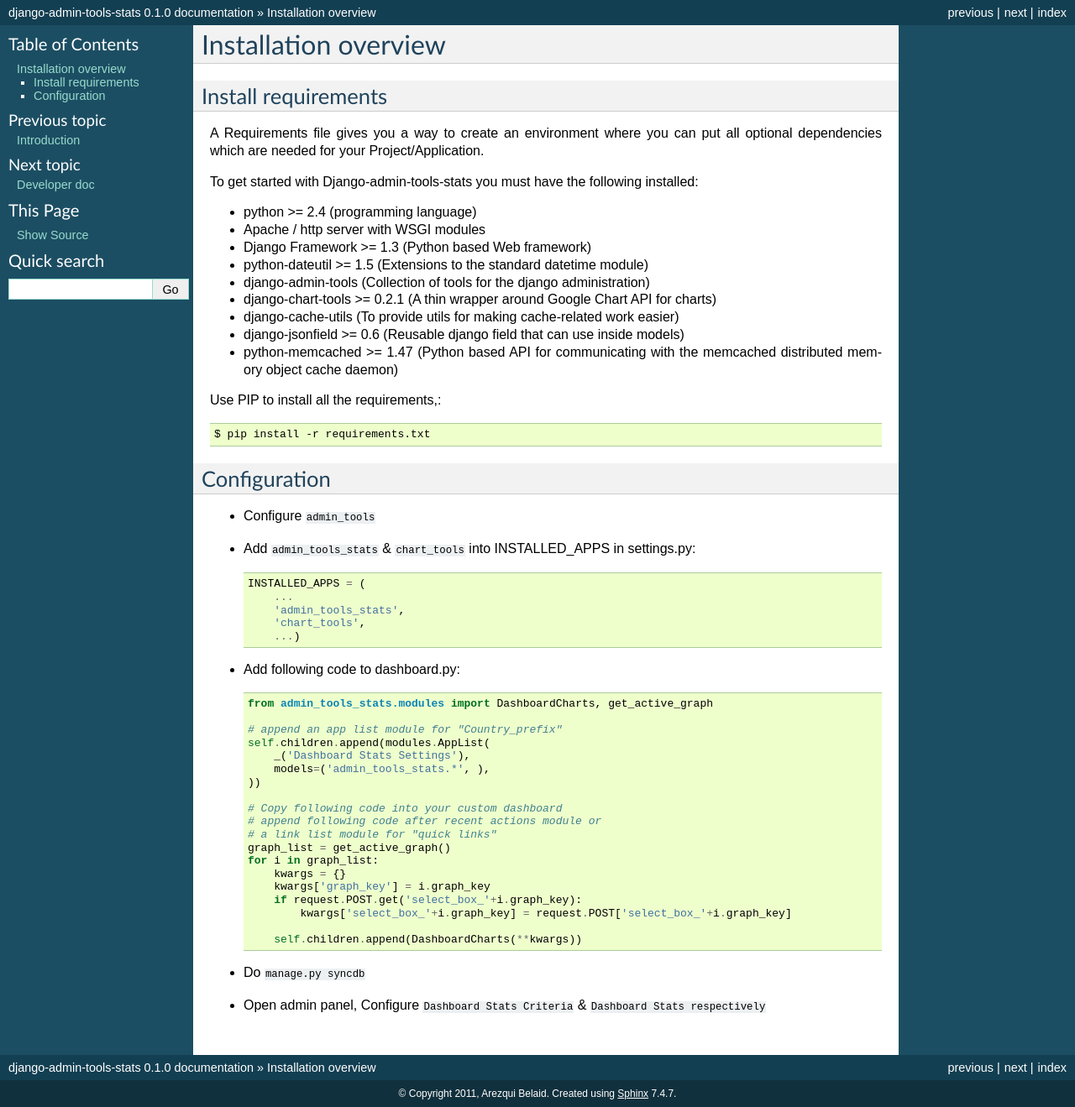
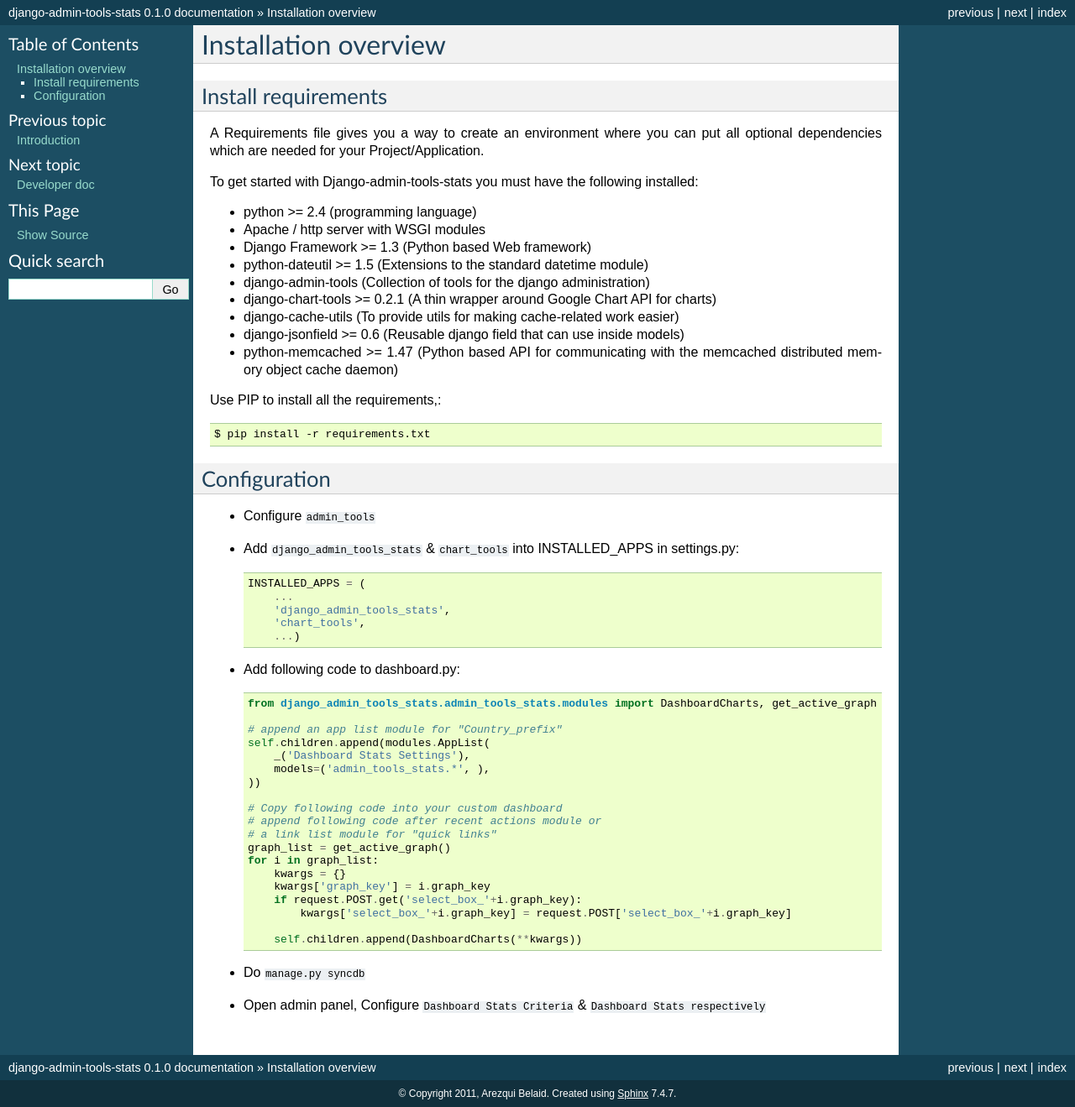
Before and after one commit to areski/django-admin-tools-stats, a Sphinx documentation site: the page built from django_admin_tools_stats/docs/source/installation-overview.rst, in a window 1280 px wide. Shown: the whole page at 84% size. Built offline with Sphinx 7.4.7, drawn with Linux system fonts in a browser that asks for light colours.

Commit message:
updated import

```diff
--- a/README.rst
+++ b/README.rst
@@ -29,17 +29,17 @@
 ---------
 
 - Configure ``admin_tools``
-- Add ``admin_tools_stats`` & ``chart_tools`` into INSTALLED_APPS in settings.py::
+- Add ``django_admin_tools_stats`` & ``chart_tools`` into INSTALLED_APPS in settings.py::
 
     INSTALLED_APPS = (
         ...
-        'admin_tools_stats',
+        'django_admin_tools_stats',
         'chart_tools',
         ...)
 
 - Add following code to dashboard.py::
 
-    from admin_tools_stats.modules import DashboardCharts, get_active_graph
+    from django_admin_tools_stats.admin_tools_stats.modules import DashboardCharts, get_active_graph
 
     # append an app list module for "Country_prefix"
     self.children.append(modules.AppList(
--- a/django_admin_tools_stats/docs/source/installation-overview.rst
+++ b/django_admin_tools_stats/docs/source/installation-overview.rst
@@ -36,17 +36,17 @@
 =============
 
 - Configure ``admin_tools``
-- Add ``admin_tools_stats`` & ``chart_tools`` into INSTALLED_APPS in settings.py::
+- Add ``django_admin_tools_stats`` & ``chart_tools`` into INSTALLED_APPS in settings.py::
 
     INSTALLED_APPS = (
         ...
-        'admin_tools_stats',
+        'django_admin_tools_stats',
         'chart_tools',
         ...)
 
 - Add following code to dashboard.py::
 
-    from admin_tools_stats.modules import DashboardCharts, get_active_graph
+    from django_admin_tools_stats.admin_tools_stats.modules import DashboardCharts, get_active_graph
 
     # append an app list module for "Country_prefix"
     self.children.append(modules.AppList(
```
Also changed, not shown: 4 other files.
